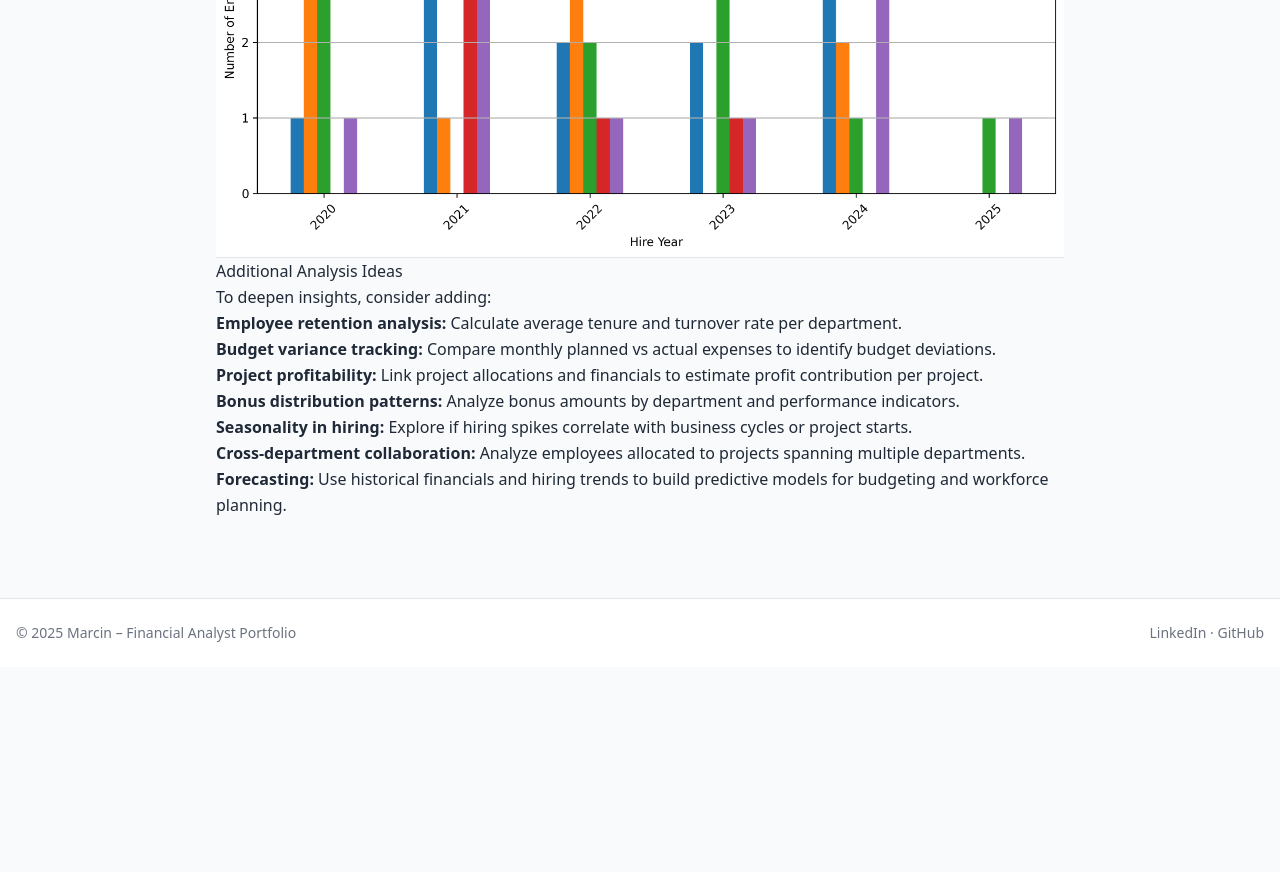
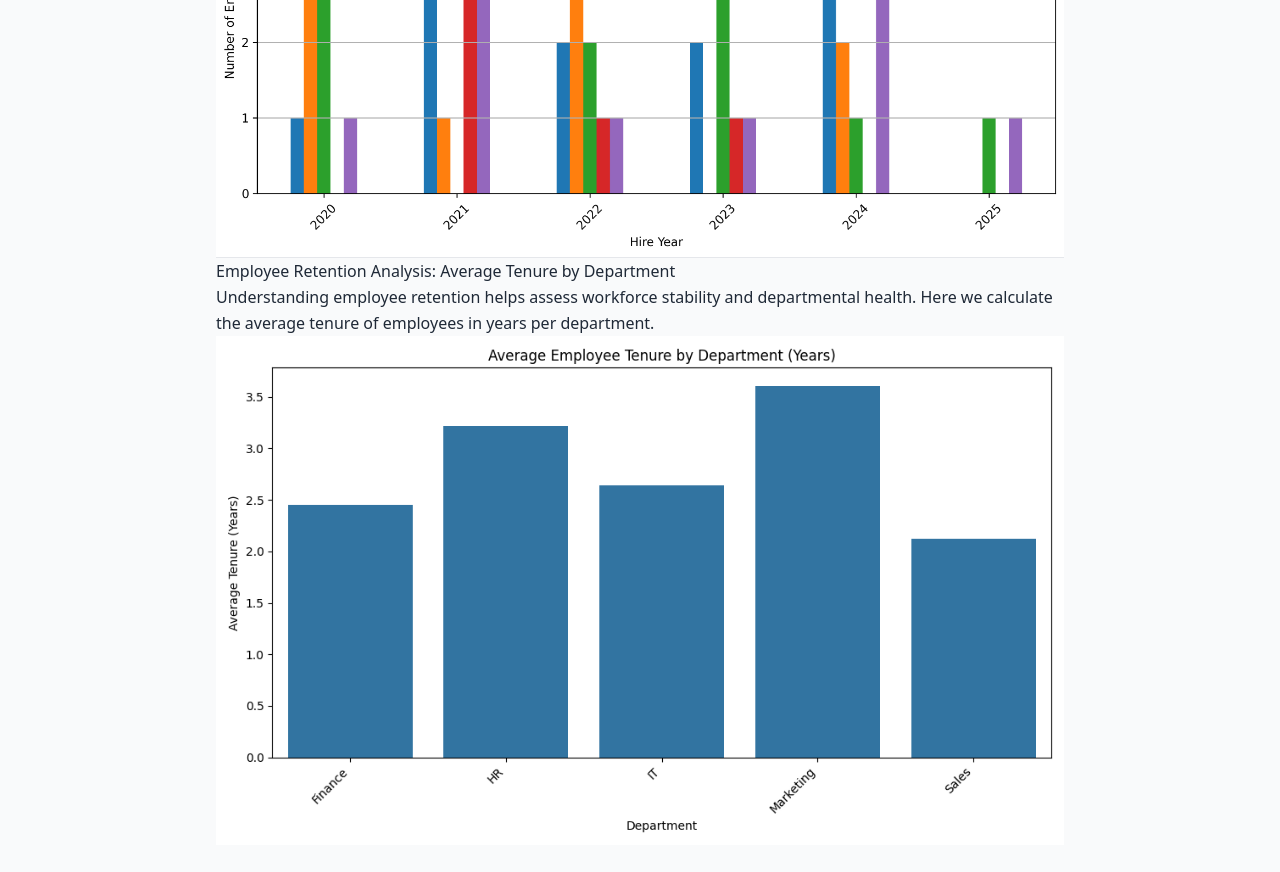
Before and after one commit to Marcin-Charzynski/financial-analysis-of-a-fictitious-company, a Jekyll site: the page built from sql.md, in a window 1280 px wide and 900 px high, scrolled down 2600 px. Shown: the top 872 px of the window. Built offline with Jekyll 4.4.1, drawn with Linux system fonts in a browser that asks for light colours; nearby versions of some CDN libraries; before the commit the page ends 3267 px from its top, so only the background shows below that.

Commit message:
new chart added

```diff
--- a/sql.md
+++ b/sql.md
@@ -119,14 +119,8 @@ ORDER BY d.department_name, hire_year;
 
 ---
 
-## Additional Analysis Ideas
+### Employee Retention Analysis: Average Tenure by Department
 
-To deepen insights, consider adding:
+Understanding employee retention helps assess workforce stability and departmental health. Here we calculate the average tenure of employees in years per department.
 
-- **Employee retention analysis:** Calculate average tenure and turnover rate per department.
-- **Budget variance tracking:** Compare monthly planned vs actual expenses to identify budget deviations.
-- **Project profitability:** Link project allocations and financials to estimate profit contribution per project.
-- **Bonus distribution patterns:** Analyze bonus amounts by department and performance indicators.
-- **Seasonality in hiring:** Explore if hiring spikes correlate with business cycles or project starts.
-- **Cross-department collaboration:** Analyze employees allocated to projects spanning multiple departments.
-- **Forecasting:** Use historical financials and hiring trends to build predictive models for budgeting and workforce planning.
+![Average Employee Tenure by Department](../assets/jupyter_notebooks_charts/employee_tenure_by_department.png)
```
Also changed, not shown: assets/jupyter_notebooks_charts/employee_tenure_by_department.png (added), 1 other file.
